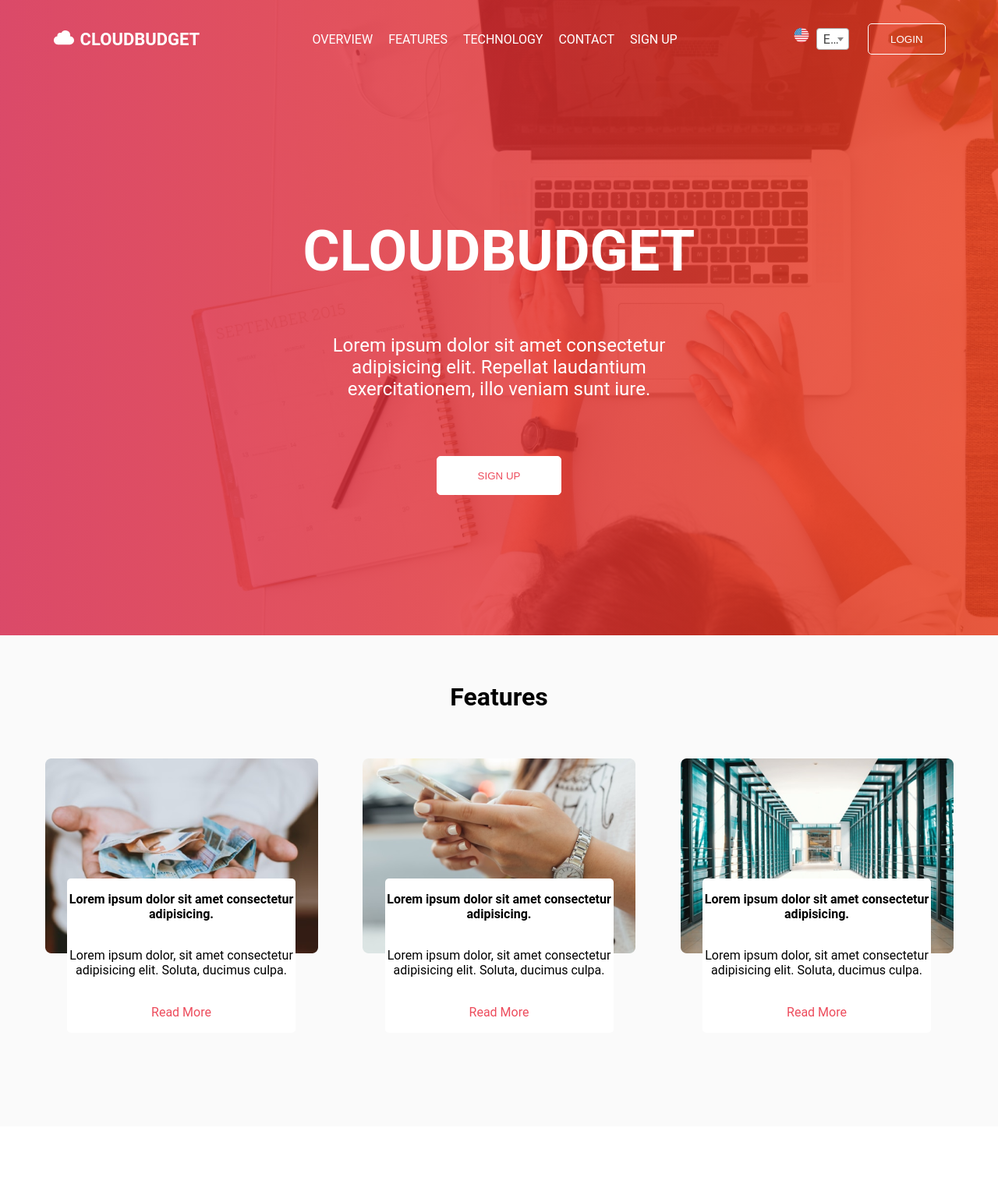
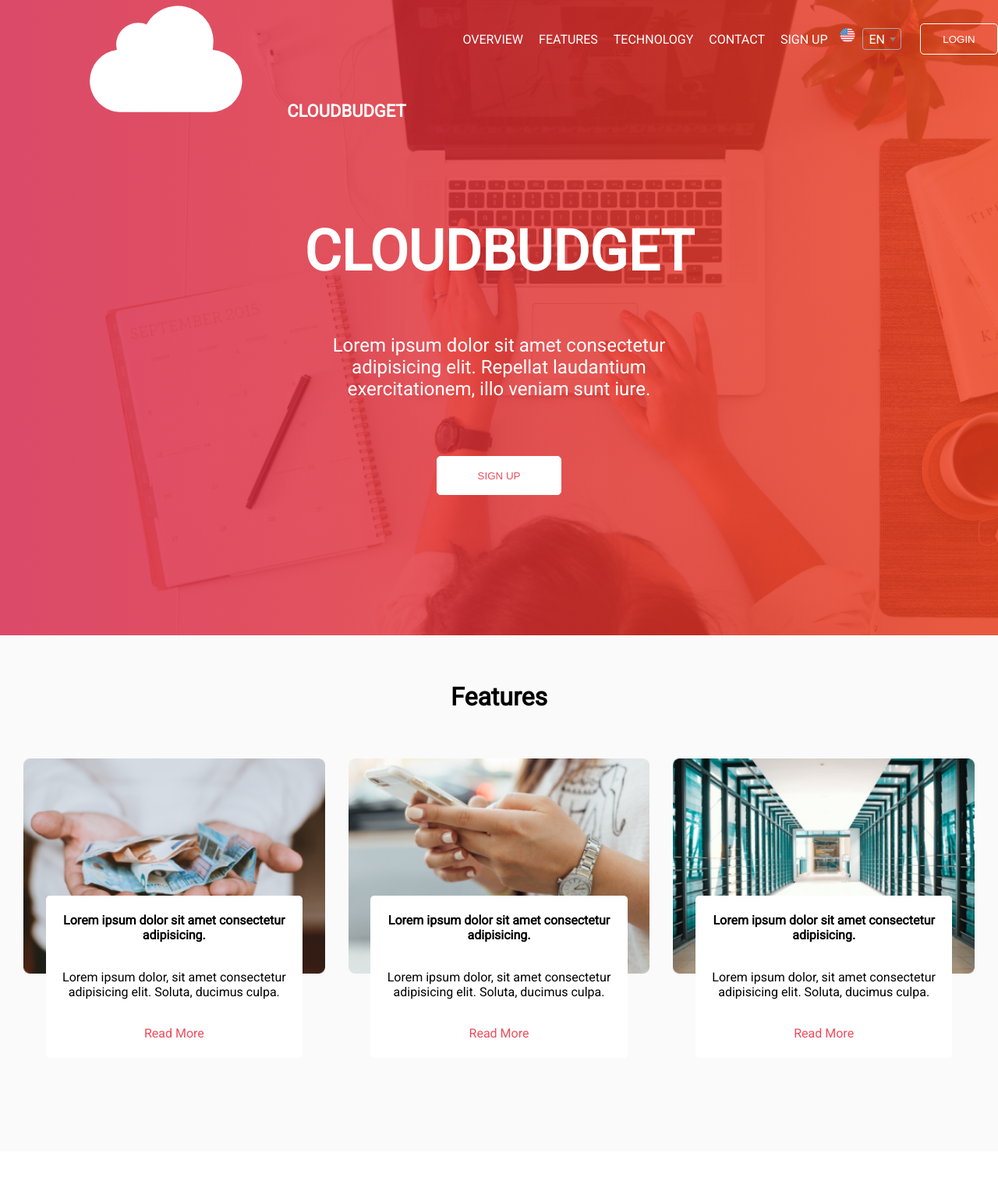
Before and after one commit to Aleksey-32/Cloudbudget, a website: page public/index.html in a window 1280 px wide. Shown: the top 1542 px of the page at 78% size. Drawn offline with Linux system fonts and the light colour scheme.

Commit message:
изменения__v.2

```diff
--- a/gulpfile.js
+++ b/gulpfile.js
@@ -7,7 +7,8 @@ var browserSync = require('browser-sync').create();
 
 var config = {
     path: {
-        scss: './src/scss/**/*.scss',
+        scss: './src/scss/main.scss',
+        watchPath: './src/scss/**/*.scss',
         html: './public/index.html'
     },
     output: {
@@ -35,7 +36,7 @@ gulp.task('serve', function() {
         }
     });
 
-    gulp.watch(config.path.scss, gulp.series('scss'));
+    gulp.watch(config.path.watchPath, gulp.series('scss'));
     gulp.watch(config.path.html).on('change', browserSync.reload);
 
 });
--- a/public/index.html
+++ b/public/index.html
@@ -13,12 +13,13 @@
     <div class="wrapper">
         <header class="header">
             <nav class="nav">
-                <div class="nav__logo">
-                    <svg class="nav__logo__icon">
+                <div class="nav__logo nav-logo">
+                    <svg class="nav-logo__icon">
                         <use xlink:href="img/icons.svg#cloud"></use>
                     </svg>
-                    <span class='nav__logo__title'>Cloudbudget</span>
+                    <span class='nav-logo__title'>Cloudbudget</span>
                 </div>
+                <div class="nav__wrapper">
                     <ul class="nav__menu">
                         <li class="nav__item">
                             <a href="#" class="nav__link">overview</a>
@@ -40,15 +41,17 @@
                         <svg class="nav-login__icon">
                             <use xlink:href="img/icons.svg#flag"></use>
                         </svg>
-                    <select name="lang" id="lang" class=" nav-login__select">
+                        <select name="lang" id="lang" class="nav-login__select nav-login-select">
                             <option value="">EN</option>
                             <option value="">RU</option>
                             <option value="">DE</option>
                             <option value="">FR</option>
                         </select>
-
                         <button class="nav-login__button">login</button>
                     </div>
+                    <button class="nav__toggle">burger</button>
+                </div>
+                <button class="nav__toggle">burger</button>
             </nav>
             <h1 class="header__title">cloudbudget</h1>
             <div class="header__subtitle">
@@ -60,31 +63,30 @@
         <section class="features">
              <h2 class="features__title">Features</h2>
              <div class="features__wrapper">
-
                     <div class="features__block">
-                        <img src="img/features_money.png" alt="">
+                        <img src="img/features_money.png" alt="" class="features__image">
                         <div class="features__tiles">
-                            <h4 class="subtitle">Lorem ipsum dolor sit amet consectetur adipisicing.</h4>
-                            <p class="description">Lorem ipsum dolor, sit amet consectetur adipisicing elit. Soluta, ducimus culpa.</p>
-                            <a href="#" class="read__more">Read More</a>
+                            <h4 class="features__subtitle">Lorem ipsum dolor sit amet consectetur adipisicing.</h4>
+                            <p class="features__description">Lorem ipsum dolor, sit amet consectetur adipisicing elit. Soluta, ducimus culpa.</p>
+                            <a href="#" class="features__link">Read More</a>
                         </div>
 
                     </div>
                     <div class="features__block">
-                        <img src="img/features_phone.png" alt="">
+                        <img src="img/features_phone.png" alt="" class="features__image">
                         <div class="features__tiles">
-                            <h4 class="subtitle">Lorem ipsum dolor sit amet consectetur adipisicing.</h4>
-                            <p class="description">Lorem ipsum dolor, sit amet consectetur adipisicing elit. Soluta, ducimus culpa.</p>
-                            <a href="#" class="read__more">Read More</a>
+                            <h4 class="features__subtitle">Lorem ipsum dolor sit amet consectetur adipisicing.</h4>
+                            <p class="features__description">Lorem ipsum dolor, sit amet consectetur adipisicing elit. Soluta, ducimus culpa.</p>
+                            <a href="#" class="features__link">Read More</a>
                         </div>
 
                     </div>
                     <div class="features__block">
-                        <img src="img/features_holl.png" alt="">
+                        <img src="img/features_holl.png" alt="" class="features__image">
                         <div class="features__tiles">
-                            <h4 class="subtitle">Lorem ipsum dolor sit amet consectetur adipisicing.</h4>
-                            <p class="description">Lorem ipsum dolor, sit amet consectetur adipisicing elit. Soluta, ducimus culpa.</p>
-                            <a href="#" class="read__more">Read More</a>
+                            <h4 class="features__subtitle">Lorem ipsum dolor sit amet consectetur adipisicing.</h4>
+                            <p class="features__description">Lorem ipsum dolor, sit amet consectetur adipisicing elit. Soluta, ducimus culpa.</p>
+                            <a href="#" class="features__link">Read More</a>
                         </div>
                     </div>
 
--- a/public/js/script.js
+++ b/public/js/script.js
@@ -2,10 +2,18 @@
 
 $(document).ready(function() {
     $(".contact-form__select").select2({
-        minimumResultsForSearch:-1
-    });
-    $(".nav-login__select").select2({
-        minimumResultsForSearch:-1
+        minimumResultsForSearch:-1,
+
     });
 
+    $(".nav-login__select").select2({
+        minimumResultsForSearch:-1,
+        selectionCssClass: 'nav-login-select__selection',
+        dropdownCssClass: 'nav-login-select__dropdown',
+    });
+
+    $('.nav__toggle').click(function() {
+        $('.nav__wrapper').toggleClass('nav__wrapper--is-active');
+    })
+
 });
--- /dev/null
+++ b/src/scss/base.scss
@@ -0,0 +1,21 @@
+
+
+html,body{
+@include clear;
+width: 100%;
+font-family: 'Roboto', sans-serif;
+}
+
+h1, h2, h3, h4, h5, h6{
+@include clear;
+}
+
+a{
+    text-decoration: none;
+}
+
+.wrapper{
+    display: flex;
+    flex-direction: column;
+
+}
--- a/src/scss/features.scss
+++ b/src/scss/features.scss
@@ -2,62 +2,71 @@
 @import "partials/params";
 
 .features{
-
     display: flex;
     flex-direction: column;
     background-color: #FAFAFA;
 
-    &__title{
+    &__title {
         margin: auto;
         margin-top: 60px;
         margin-bottom: 60px;
         font-size: 32px;
     }
 
-    &__wrapper{
+    &__wrapper {
         display: flex;
-        justify-content: space-evenly;
+        justify-content: center;
+        gap: 30px;
+        padding-left: 30px;
+        padding-right: 30px;
+        padding-bottom: 120px;
 
     }
 
-    &__block{
-
-        margin-bottom: 120px;
-
-
+    &__block {
+        display: flex;
+        flex-direction: column;
+        align-items: center;
+        flex-grow: 1;
+        flex-basis: calc((100% - 120px) / 3);
     }
 
-    &__tiles{
+    &__image {
+        width: 100%;
+        height: auto;
+    }
+
+    &__tiles {
         display: flex;
         flex-direction: column;
         position: relative;
-        margin: auto;
+        padding: 5px 10px;
         margin-top: -100px;
-        width: 293px;
-        height: 198px;
+        width: 80%;
+        min-height: 198px;
         background-color: #fff;
         border-radius: 5px;
+    }
 
-        & .subtitle{
+    &__subtitle {
         margin: auto;
         text-align: center;
     }
 
-        & .description{
+    &__description {
         margin: auto;
         text-align: center;
     }
 
-        & .read__more{
+    &__link {
         margin: auto;
         text-align: center;
         color:$rose;
+
         &:hover{
             color: rgb(34, 28, 88);
             transition: color 0.2s linear;
         }
     }
-    }
-
 
 }
--- a/src/scss/header.scss
+++ b/src/scss/header.scss
@@ -1,14 +1,10 @@
-@import "partials/mixins";
-@import "partials/params";
-
 .header{
     position: relative;
     display: flex;
     flex-direction: column;
     background-blend-mode: multiply;
-    background: url("/img/header_bg.png");
+    background: url("/img/header_bg.png") no-repeat top center/cover;
     z-index: 1;
-    background-size: cover;
 
     &::before {
         content: '';
--- a/src/scss/main.scss
+++ b/src/scss/main.scss
@@ -1,23 +1,12 @@
+@import url('https://fonts.googleapis.com/css2?family=Roboto&display=swap');
+
 @import "partials/mixins";
 @import "partials/params";
-@import url('https://fonts.googleapis.com/css2?family=Roboto&display=swap');
 
-html,body{
-@include clear;
-width: 100%;
-font-family: 'Roboto', sans-serif;
-}
+@import './base.scss';
+@import './header.scss';
+@import './nav.scss';
+@import './features.scss';
+@import './contact.scss';
 
-h1, h2, h3, h4, h5, h6{
-@include clear;
-}
-
-a{
-    text-decoration: none;
-}
-
-.wrapper{
-    display: flex;
-    flex-direction: column;
-
-}
+@import './media.scss';
--- /dev/null
+++ b/src/scss/media.scss
@@ -0,0 +1,46 @@
+@media screen and (max-width: 1023px) {
+    .nav {
+        &__wrapper {
+            position: fixed;
+            top: 0;
+            right: 0;
+            transform: translateX(100%);
+            flex-direction: column-reverse;
+            align-items: flex-start;
+            width: 100%;
+            max-width: 500px;
+            padding: 20px;
+            background-color: #fff;
+            transition: transform 0.2s linear;
+
+            &--is-active {
+                transform: translateX(0);
+            }
+        }
+
+        &__menu {
+            flex-direction: column;
+        }
+
+        &__toggle {
+            display: flex;
+        }
+
+        &__link {
+            color: #000;
+        }
+    }
+
+
+}
+
+@media screen and (max-width: 700px) {
+
+    .features {
+        &__wrapper {
+            flex-direction: column;
+            gap: 30px;
+            align-items: center;
+        }
+    }
+}
--- a/src/scss/nav.scss
+++ b/src/scss/nav.scss
@@ -11,7 +11,7 @@
     text-transform: uppercase;
     color: #ffff;
 
-    &__logo{
+    &__logo {
         margin: auto;
         font-weight: bold;
         font-size: 22px;
@@ -22,6 +22,16 @@
             height: 20px;
             margin: auto;
         }
+    }
+
+    &__wrapper {
+        display: flex;
+        align-items: center;
+        justify-content: space-between
+    }
+
+    &__toggle {
+        display: none;
     }
 
     &__menu{
@@ -83,13 +93,38 @@
     }
 }
 
+.select2-container {
+    width: auto !important;
+}
+
+.nav-login-select {
+    &__selection {
+        &.select2-selection {
+            background-color:transparent;
+
+            .select2-selection {
+                &__rendered {
+                    color: #fff;
+                }
+            }
+        }
+    }
+
+    &__dropdown {
+        .select2-results {
+            &__option {
+                &--highlighted {
+                    background-color: green !important;
+                }
+            }
+        }
+    }
+}
+
 .selection{
     color: #ffff;
 }
-.select2-selection{
-    background-color:transparent;
-          color: #ffff;
-}
+
 .select2-selection__rendered{
     color: #ffff;
 }
```
Also changed, not shown: public/styles/bundle.min.css, 1 other file. Lines whose indentation alone changed are shown as unchanged.
